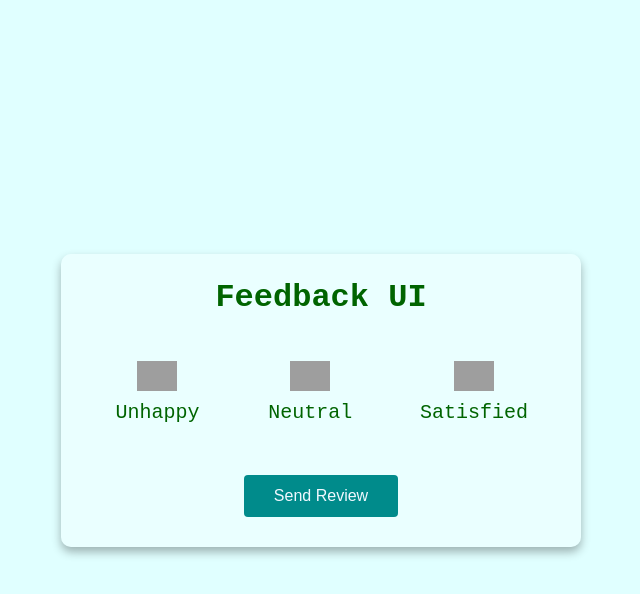
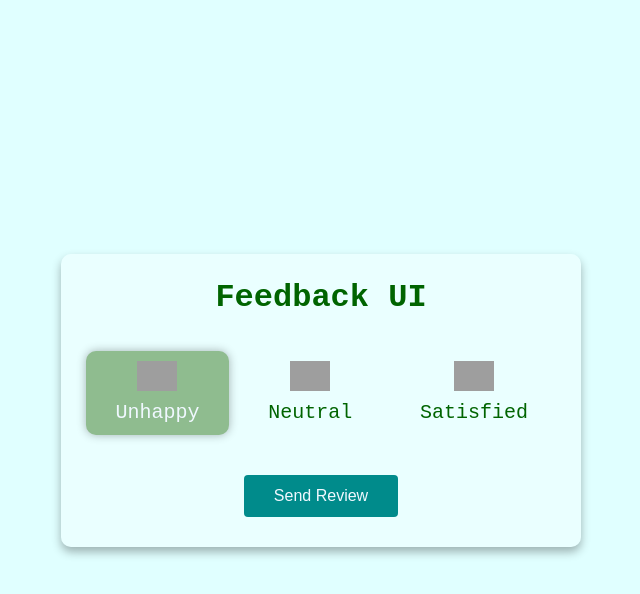
Before and after one commit to GrumpyMonk26/feedback-ui, a plain HTML site: page index.html in a window 1280 px wide. Both pictures are taken after a click on the element "Unhappy". Shown: the whole page, without its empty margins (319-959 px from the left). Drawn offline with Linux system fonts and the light colour scheme; grey boxes are pictures that could not be loaded.

Commit message:
feedback form with functionality to display the chosen feedback rating in a display box

```diff
--- a/script.js
+++ b/script.js
@@ -0,0 +1,32 @@
+const ratingEls = document.querySelectorAll('.rating');
+const btnEl = document.getElementById('btn');
+const containerEl = document.getElementById('container');
+
+let selectedRating = '';
+
+ratingEls.forEach((ratingEl) => {
+  ratingEl.addEventListener('click', (e) => {
+    removeActive();
+    selectedRating = e.target.innerText || e.target.parentNode.innerText;
+    e.target.classList.add('active');
+    e.target.parentNode.classList.add('active');
+  });
+});
+
+btnEl.addEventListener('click', () => {
+  if (selectedRating !== '') {
+    containerEl.innerHTML = `
+        <strong>Thank You!</strong>
+        <br><br>
+        <strong>Feedback: ${selectedRating}</strong>
+        <br><br>
+        <small>We'll use your feedback to impove our customer support.</small>
+        `;
+  }
+});
+
+function removeActive() {
+  ratingEls.forEach((ratingEl) => {
+    ratingEl.classList.remove('active');
+  });
+}
--- a/style.css
+++ b/style.css
@@ -36,7 +36,8 @@ body {
   margin: 10px 5px;
 }
 
-.rating:hover {
+.rating:hover,
+.rating.active {
   background: darkseagreen;
   color: aliceblue;
   border-radius: 10px;
```
